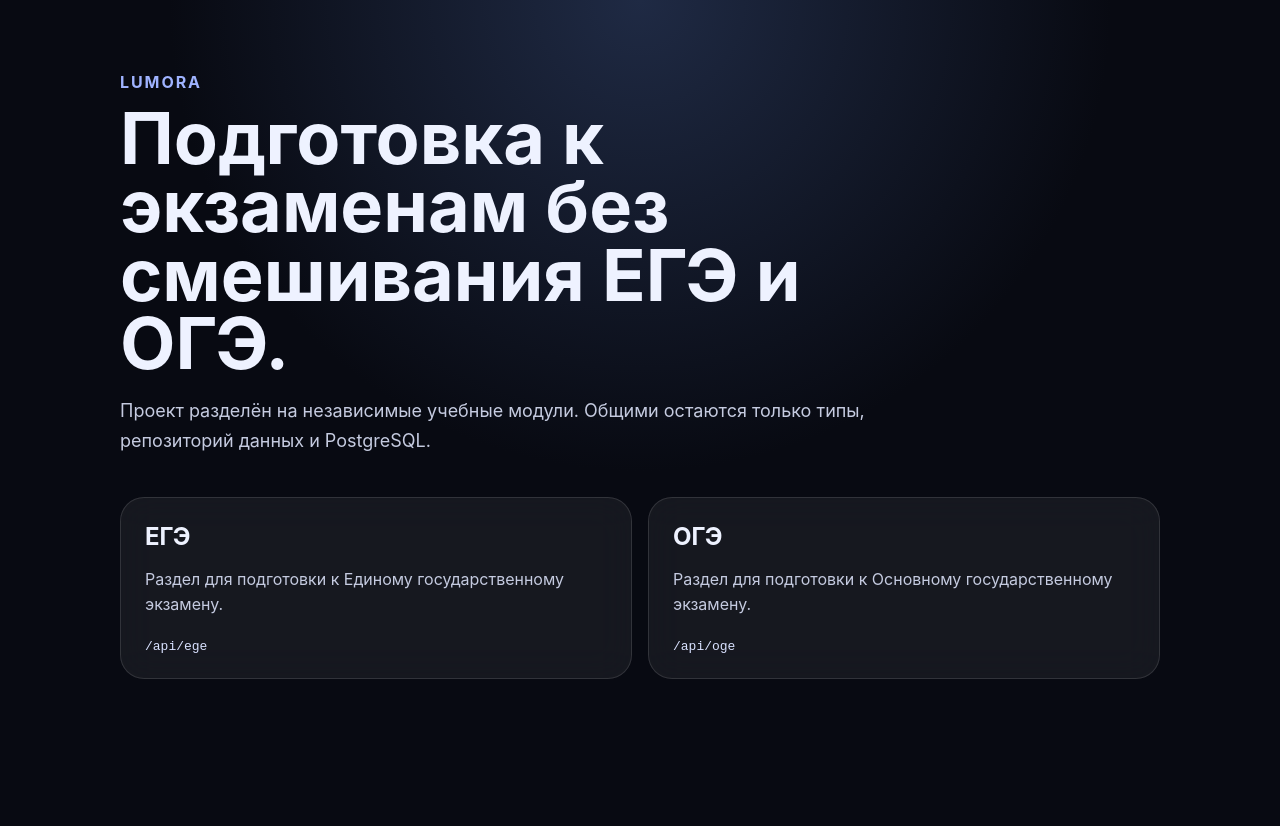
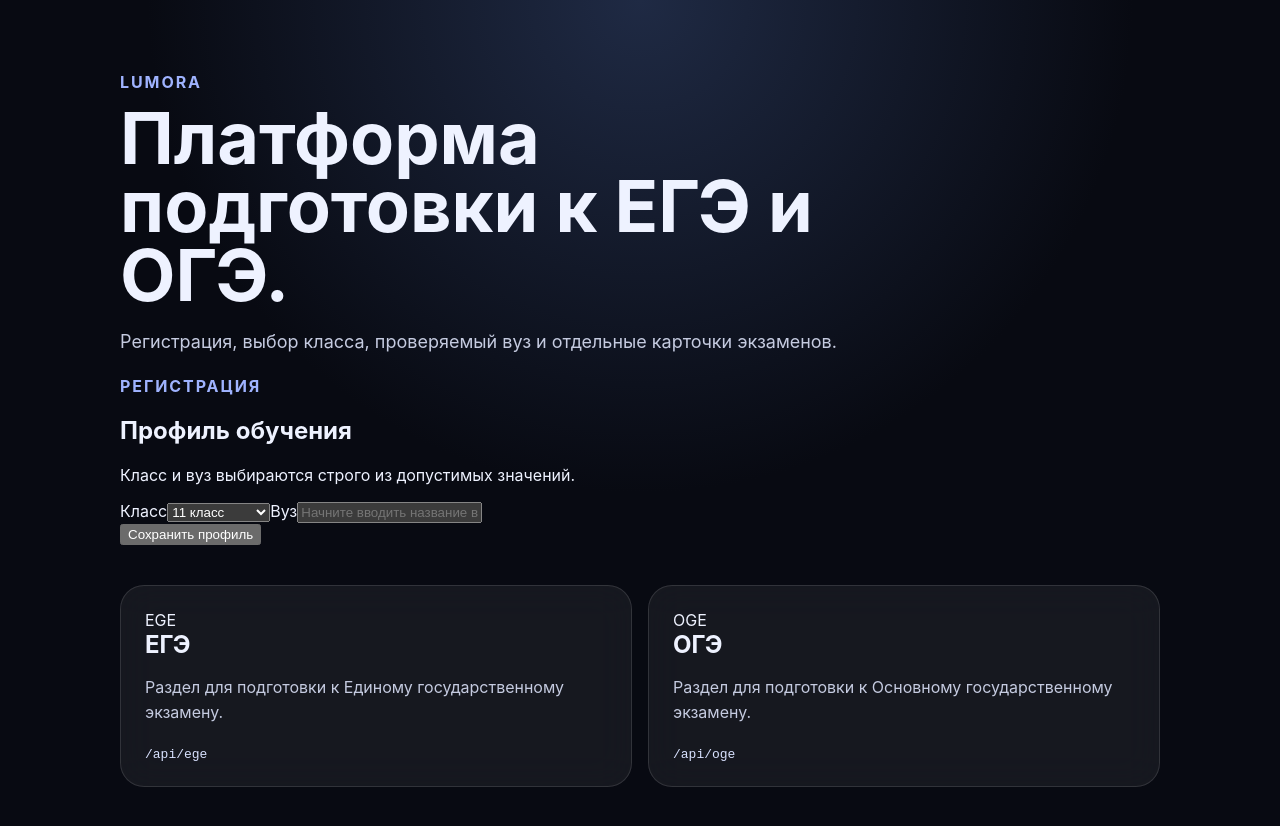
Before and after one commit to Nyan123-AFK/lumora, a Next.js app: page / in a window 1280 px wide. Shown: the top 826 px of the page. Before the commit the page ends 800 px from the top, so only its background shows below. Built offline with nearby package versions, Linux system fonts and the light colour scheme.

Commit message:
add registration section

```diff
--- a/src/app/page.tsx
+++ b/src/app/page.tsx
@@ -1,3 +1,4 @@
+import { RegistrationForm } from '@/components/RegistrationForm';
 import { egeConfig } from '@/modules/ege';
 import { ogeConfig } from '@/modules/oge';
 
@@ -8,16 +9,16 @@ export default function HomePage() {
     <main className="page">
       <section className="hero">
         <p className="eyebrow">Lumora</p>
-        <h1>Подготовка к экзаменам без смешивания ЕГЭ и ОГЭ.</h1>
-        <p>
-          Проект разделён на независимые учебные модули. Общими остаются только типы,
-          репозиторий данных и PostgreSQL.
-        </p>
+        <h1>Платформа подготовки к ЕГЭ и ОГЭ.</h1>
+        <p>Регистрация, выбор класса, проверяемый вуз и отдельные карточки экзаменов.</p>
       </section>
+
+      <RegistrationForm />
 
       <section className="grid" aria-label="Разделы подготовки">
         {sections.map((section) => (
           <article className="card" key={section.type}>
+            <span>{section.type.toUpperCase()}</span>
             <h2>{section.title}</h2>
             <p>{section.description}</p>
             <code>/api/{section.type}</code>
```
